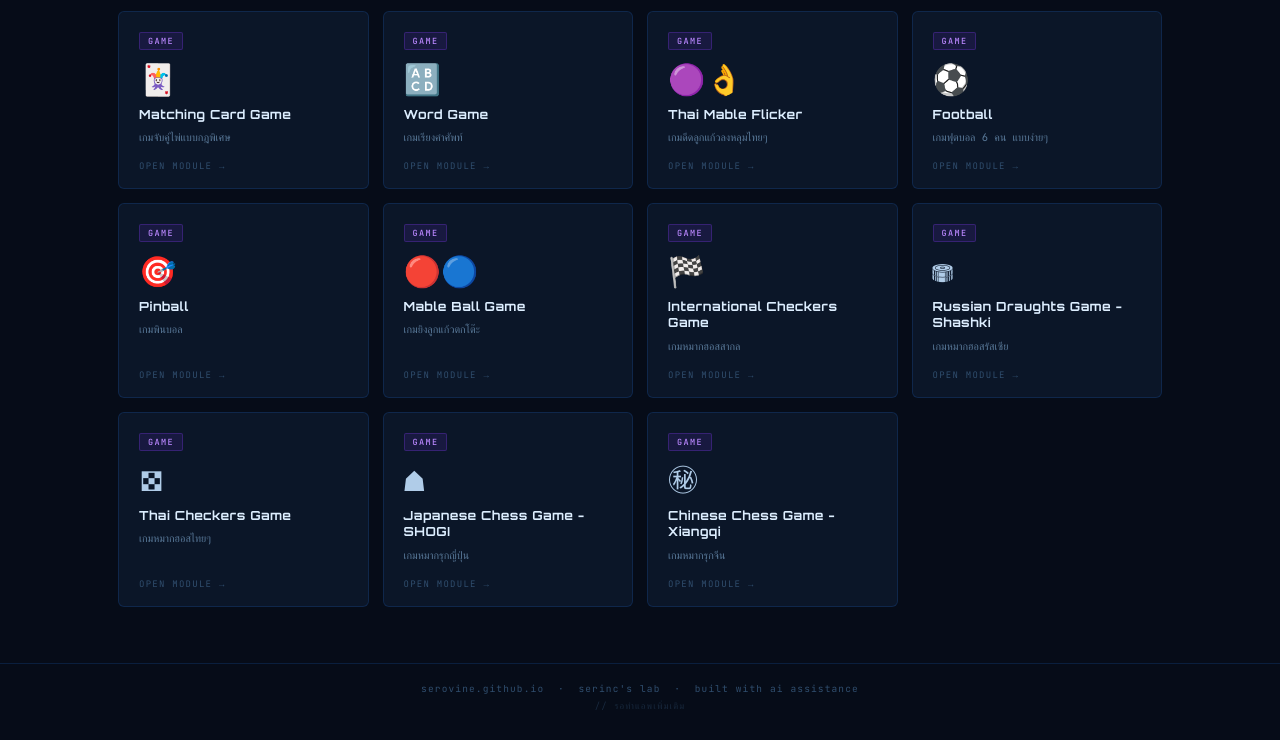
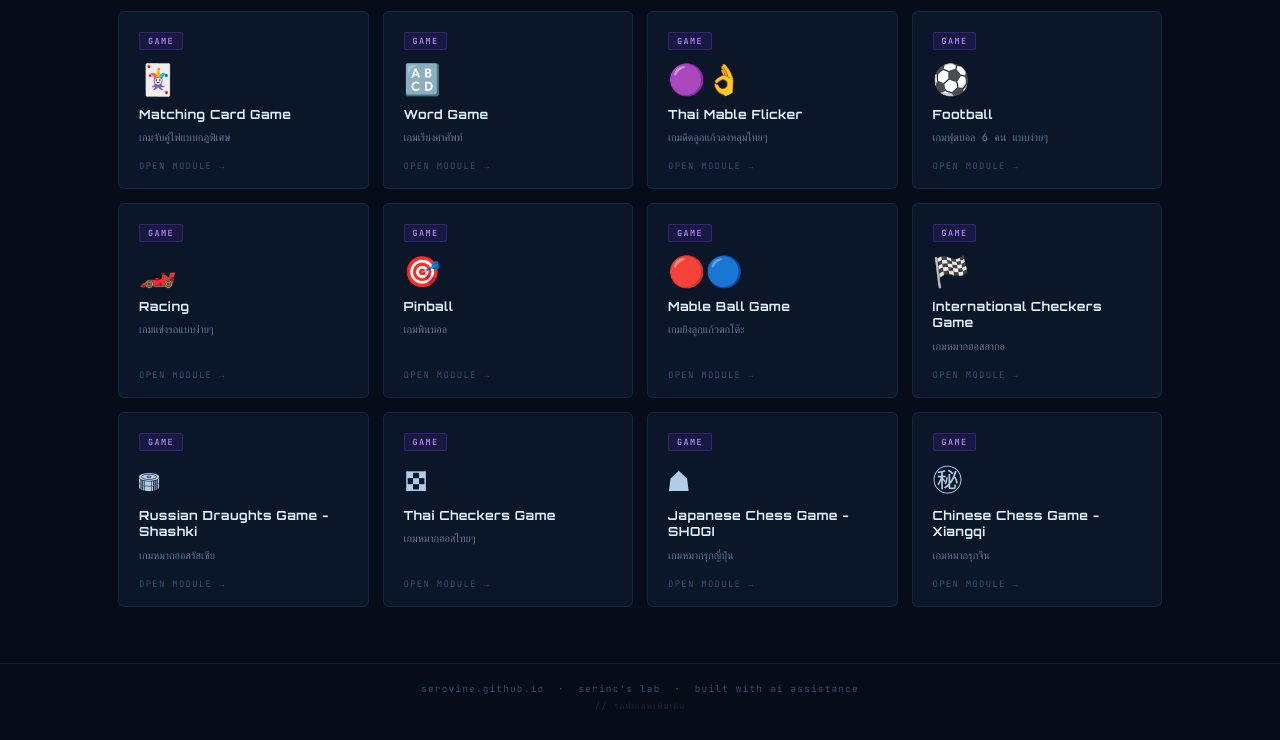
Before and after one commit to Serovine/Serovine.github.io, a plain HTML site: page index.html in a window 1280 px wide. Shown: the part 1410-2150 px from the top of the page. Drawn offline with Linux system fonts and the light colour scheme.

```diff
--- a/index.html
+++ b/index.html
@@ -678,6 +678,14 @@
                     <div class="card-cta">OPEN MODULE →</div>
                 </a>
 
+                <a href="project1p/racing.html" class="card">
+                    <span class="ctag t-gam">GAME</span>
+                    <span class="card-icon">🏎️</span>
+                    <div class="card-name">Racing</div>
+                    <div class="card-desc">เกมแข่งรถแบบง่ายๆ</div>
+                    <div class="card-cta">OPEN MODULE →</div>
+                </a>
+
                 <a href="project1p/pinball.html" class="card">
                     <span class="ctag t-gam">GAME</span>
                     <span class="card-icon">🎯</span>
```
